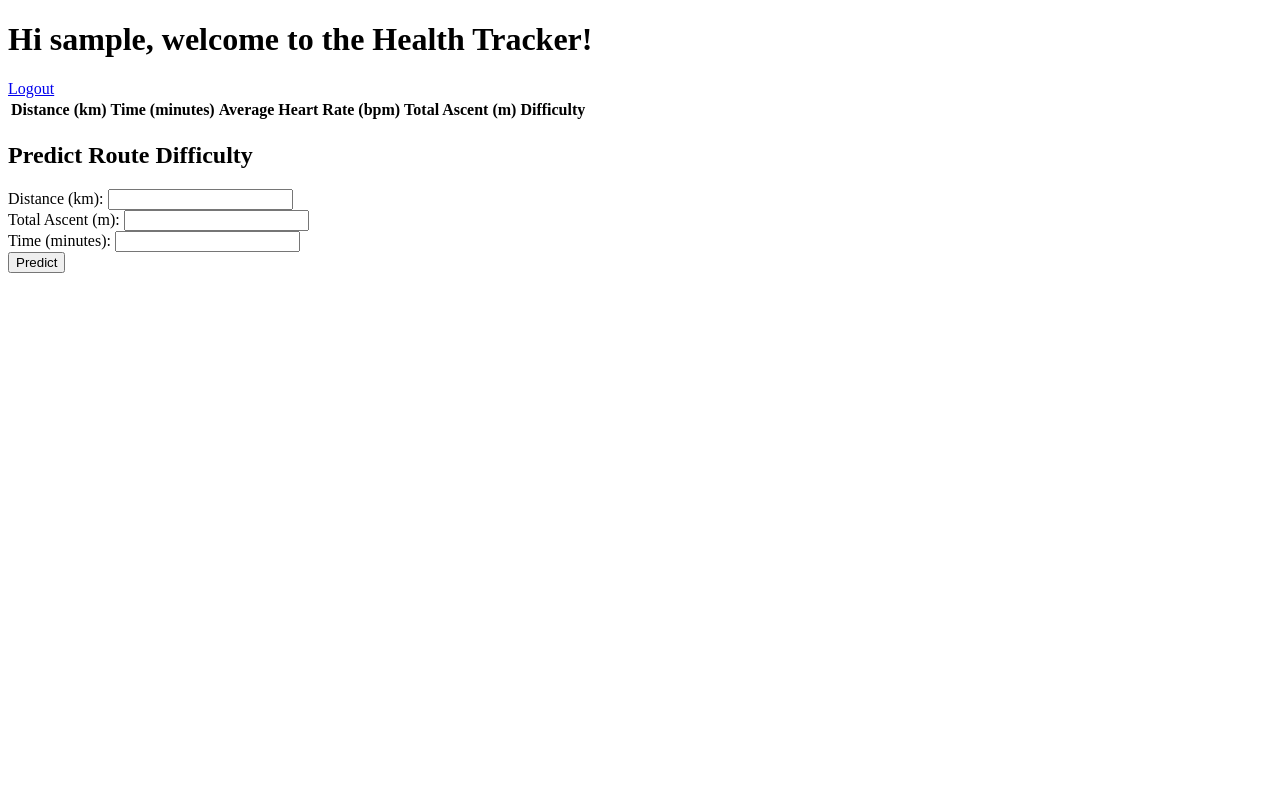
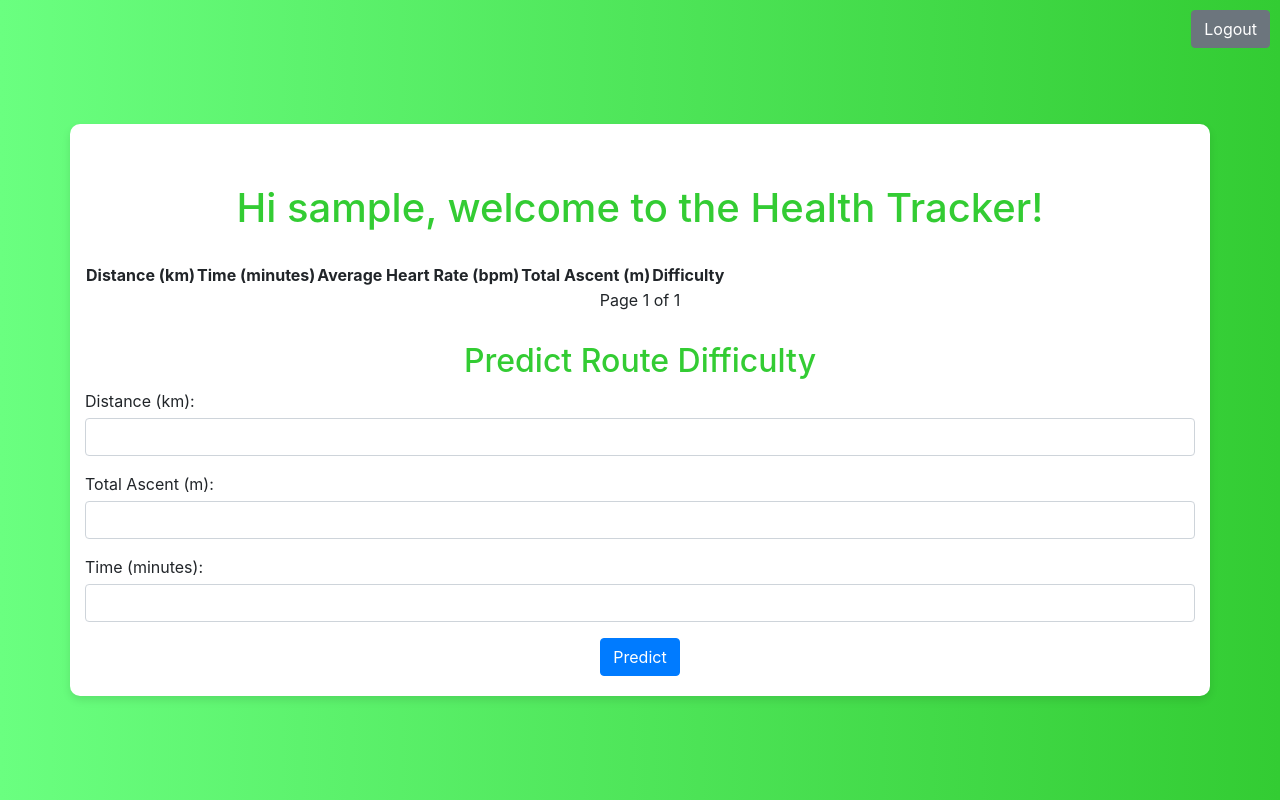
Before and after one commit to abyssis11/Health-tracker-v2, a Flask app: page / in a window 1280 px wide. Run offline with Flask 2, Linux system fonts and the light colour scheme; the visitor is signed in with stand-in values (Sample User, id 1); lists and menus that the app fills with data are empty; some libraries are stand-ins or nearby versions.

Commit message:
Table of data, pagination and final touches

```diff
--- a/health_tracker/app.py
+++ b/health_tracker/app.py
@@ -8,6 +8,7 @@ from kafka import KafkaConsumer
 import pandas as pd
 import json
 import os
+from flask_paginate import Pagination, get_page_parameter
 from sqlalchemy import create_engine
 from sqlalchemy.ext.declarative import declarative_base
 from sqlalchemy.orm import sessionmaker
@@ -188,18 +189,31 @@ def index():
     activities = session.query(UserActivity).filter(UserActivity.username == current_user.username).all()
     session.close()
 
-    context = {'user': user_id, 'activities': activities}
-    return render_template('index.html', context=context)
+    return render_template('index.html', user=user_id)
 
-@app.route('/activities')
+@app.route('/activities', methods=['GET'])
 @login_required
 def get_activities():
     session = SessionLocal()
-    activities = session.query(UserActivity).filter(UserActivity.username == current_user.username).all()
+
+    page = request.args.get('page', 1, type=int)
+    per_page = request.args.get('per_page', 10, type=int)
+
+    total_activities = session.query(UserActivity).filter(UserActivity.username == current_user.username).count()
+    activities = session.query(UserActivity)\
+        .filter(UserActivity.username == current_user.username)\
+        .offset((page - 1) * per_page)\
+        .limit(per_page)\
+        .all()
 
     session.close()
 
-    context = {'activities': activities}
+    context = {
+        'activities': activities,
+        'total_activities': total_activities,
+        'page': page,
+        'per_page': per_page,
+    }
     return render_template('partials/activities.html', context=context)
 
 @app.route('/predict', methods=['POST'])
@@ -221,8 +235,7 @@ def predict():
             tezina = 'moderated'
         else:
             tezina = 'hard'
-        context = {'prediction': tezina}
-        return render_template('partials/prediction.html', context=context)
+        return render_template('partials/prediction.html', prediction=tezina)
     else:
         app.logger.error(f"Prediction request failed: {response.text}")
         return jsonify({'error': 'Prediction failed'}), 500
--- a/health_tracker/requirements.txt
+++ b/health_tracker/requirements.txt
@@ -10,3 +10,4 @@ jinja2==3.0.3
 Werkzeug==2.0.1
 debugpy
 requests
+Flask-Paginate
--- /dev/null
+++ b/health_tracker/static/css/style.css
@@ -0,0 +1,204 @@
+body {
+    font-family: Arial, sans-serif;
+    background: linear-gradient(to right, #6aff80, #33cc33);
+    color: #333;
+    display: flex;
+    justify-content: center;
+    align-items: center;
+    height: 100vh;
+    margin: 0;
+}
+
+.container {
+    background: #fff;
+    padding: 60px 20px 20px; /* Increased top padding */
+    border-radius: 10px;
+    box-shadow: 0 4px 8px rgba(0, 0, 0, 0.1);
+    max-width: 800px;
+    width: 100%;
+    text-align: center;
+}
+
+.container h1 {
+    color: #33cc33;
+    margin-bottom: 30px; /* Added margin-bottom for spacing */
+}
+
+.container h2 {
+    color: #33cc33;
+    margin-top: 30px; /* Added margin-top for spacing */
+}
+
+.table-container {
+    min-height: 200px; /* Ensure enough space for the table */
+}
+
+.table {
+    width: 100%;
+    border-collapse: collapse;
+    margin-bottom: 20px;
+}
+
+.table th, .table td {
+    border: 1px solid #ddd;
+    padding: 8px;
+}
+
+.table th {
+    background-color: #33cc33;
+    color: white;
+}
+
+.table tr:nth-child(even) {
+    background-color: #f2f2f2;
+}
+
+.table tr:hover {
+    background-color: #ddd;
+}
+
+.form-group {
+    margin-bottom: 15px;
+    text-align: left;
+}
+
+.form-group label {
+    display: block;
+    margin-bottom: 5px;
+}
+
+.form-control {
+    width: calc(100% - 20px);
+    padding: 10px;
+    border: 1px solid #ddd;
+    border-radius: 5px;
+}
+
+.btn {
+    background: #33cc33;
+    color: #fff;
+    border: none;
+    padding: 10px 20px;
+    border-radius: 5px;
+    cursor: pointer;
+    font-size: 16px;
+}
+
+.btn-primary {
+    background: #33cc33;
+}
+
+.btn-secondary {
+    background: #6aff80;
+}
+
+.btn:hover {
+    background: #28a745;
+}
+
+a {
+    color: #33cc33;
+}
+
+a:hover {
+    text-decoration: underline;
+}
+
+.login-container {
+    background: #fff;
+    padding: 20px;
+    border-radius: 10px;
+    box-shadow: 0 4px 8px rgba(0, 0, 0, 0.1);
+    max-width: 400px;
+    width: 100%;
+    text-align: center;
+}
+
+.login-container h1 {
+    margin-bottom: 20px;
+    color: #33cc33;
+}
+
+.login-container .form-group {
+    margin-bottom: 15px;
+    text-align: left;
+}
+
+.login-container label {
+    display: block;
+    margin-bottom: 5px;
+}
+
+.login-container .form-control {
+    width: calc(100% - 20px);
+    padding: 10px;
+    border: 1px solid #ddd;
+    border-radius: 5px;
+}
+
+.login-container .btn {
+    background: #33cc33;
+    color: #fff;
+    border: none;
+    padding: 10px 20px;
+    border-radius: 5px;
+    cursor: pointer;
+    font-size: 16px;
+}
+
+.login-container .btn:hover {
+    background: #28a745;
+}
+
+.login-container a {
+    color: #33cc33;
+}
+
+.login-container a:hover {
+    text-decoration: underline;
+}
+
+.forms {
+    margin-bottom: 15px;
+    text-align: left;
+}
+
+.login-container label {
+    display: block;
+    margin-bottom: 5px;
+}
+
+.login-container input[type="text"],
+.login-container input[type="password"] {
+    width: calc(100% - 20px);
+    padding: 10px;
+    border: 1px solid #ddd;
+    border-radius: 5px;
+}
+
+.login-container input[type="submit"] {
+    background: #33cc33;
+    color: #fff;
+    border: none;
+    padding: 10px 20px;
+    border-radius: 5px;
+    cursor: pointer;
+    font-size: 16px;
+}
+
+.login-container input[type="submit"]:hover {
+    background: #28a745;
+}
+
+.login-container a {
+    color: #33cc33;
+}
+
+.login-container a:hover {
+    text-decoration: underline;
+}
+
+.login-container submit {
+    margin-bottom: 15px;
+    text-align: center;
+}
--- a/health_tracker/templates/index.html
+++ b/health_tracker/templates/index.html
@@ -4,51 +4,54 @@
     <meta charset="UTF-8">
     <meta name="viewport" content="width=device-width, initial-scale=1.0">
     <title>Health Tracker</title>
+    <link rel="stylesheet" href="{{ url_for('static', filename='css/style.css') }}">
+    <link rel="stylesheet" href="https://stackpath.bootstrapcdn.com/bootstrap/4.5.2/css/bootstrap.min.css">
     <script src="https://unpkg.com/htmx.org@1.7.0"></script>
+    <style>
+        .logout-btn {
+            position: absolute;
+            top: 10px;
+            right: 10px;
+        }
+        .main-content {
+            margin-top: 20px;
+        }
+        .table-container {
+            margin-top: 30px;
+        }
+    </style>
 </head>
 <body>
-    <h1>Hi {{context['user']}}, welcome to the Health Tracker!</h1>
-    <a href="{{ url_for('logout') }}">Logout</a>
-    <div id="activities" hx-get="/activities" hx-swap="innerHTML" hx-trigger="every 5s">
-        <table>
-            <thead>
-                <tr>
-                    <th>ID</th>
-                    <th>Username</th>
-                    <th>Distance (km)</th>
-                    <th>Time (minutes)</th>
-                    <th>Average Heart Rate (bpm)</th>
-                    <th>Total Ascent (m)</th>
-                    <th>Weight (kg)</th>
-                </tr>
-            </thead>
-            <tbody>
-                {% for activity in context['activities'] %}
-                <tr>
-                    <td>{{ activity.udaljenost }}</td>
-                    <td>{{ activity.vrijeme }}</td>
-                    <td>{{ activity.prosjecni_puls }}</td>
-                    <td>{{ activity.ukupni_uspon }}</td>
-                    <td>{{ activity.tezina }}</td>
-                </tr>
-                {% endfor %}
-            </tbody>
-        </table>
+    <div class="container main-content">
+        <div>
+            <h1>Hi {{ user }}, welcome to the Health Tracker!</h1>
+            <a href="{{ url_for('logout') }}" class="btn btn-secondary logout-btn">Logout</a>
+
+            <div id="activities" hx-get="/activities" hx-swap="innerHTML" hx-trigger="load, every 5s">
+                <!-- Initial content will be loaded here by HTMX -->
             </div>
 
             <h2>Predict Route Difficulty</h2>
             <form id="predict-form" hx-post="/predict" hx-target="#prediction-result" hx-swap="innerHTML">
+                <div class="form-group">
                     <label for="distance">Distance (km):</label>
-        <input type="number" step="0.1" name="Udaljenost" required><br>
+                    <input type="number" step="0.1" name="Udaljenost" class="form-control" required>
+                </div>
+                <div class="form-group">
                     <label for="ascent">Total Ascent (m):</label>
-        <input type="number" name="Ukupni uspon" required><br>
+                    <input type="number" name="Ukupni uspon" class="form-control" required>
+                </div>
+                <div class="form-group">
                     <label for="time">Time (minutes):</label>
-        <input type="number" name="Vrijeme" required><br>
-        <button type="submit">Predict</button>
+                    <input type="number" name="Vrijeme" class="form-control" required>
+                </div>
+                <button type="submit" class="btn btn-primary">Predict</button>
             </form>
 
             <div id="prediction-result">
                 <!-- Prediction results will be displayed here -->
             </div>
+        </div>
+    </div>
 </body>
 </html>
--- a/health_tracker/templates/partials/activities.html
+++ b/health_tracker/templates/partials/activities.html
@@ -1,3 +1,4 @@
+<div>
     <table>
         <thead>
             <tr>
@@ -20,3 +21,15 @@
             {% endfor %}
         </tbody>
     </table>
+
+    <!-- Pagination controls -->
+    <div>
+        {% if context['page'] > 1 %}
+        <button hx-get="/activities?page={{ context['page'] - 1 }}&per_page={{ context['per_page'] }}" hx-target="#activities" hx-swap="innerHTML">Previous</button>
+        {% endif %}
+        <span>Page {{ context['page'] }} of {{ (context['total_activities'] // context['per_page']) + 1 }}</span>
+        {% if context['page'] < (context['total_activities'] // context['per_page']) + 1 %}
+        <button hx-get="/activities?page={{ context['page'] + 1 }}&per_page={{ context['per_page'] }}" hx-target="#activities" hx-swap="innerHTML">Next</button>
+        {% endif %}
+    </div>
+</div>
--- a/health_tracker/templates/partials/prediction.html
+++ b/health_tracker/templates/partials/prediction.html
@@ -1 +1 @@
-<span>Difficulty of this route for you: {{context['prediction']}}</span>
+<span>Difficulty of this route for you: {{ prediction }}</span>
--- a/health_tracker/templates/register.html
+++ b/health_tracker/templates/register.html
@@ -3,10 +3,11 @@
   <head>
     <meta charset="utf-8">
     <meta name="viewport" content="width=device-width, initial-scale=1, shrink-to-fit=no">
+    <link rel="stylesheet" href="{{ url_for('static', filename='css/style.css') }}">
     <title>Register</title>
   </head>
   <body>
-    <div class="container">
+    <div class="login-container">
       <h1>Register</h1>
       <form method="POST" action="{{ url_for('register') }}">
         {{ form.hidden_tag() }}
@@ -34,7 +35,7 @@
           {{ form.resting_heart_rate.label }}
           {{ form.resting_heart_rate(class="form-control") }}
         </div>
-        <button type="submit" class="btn btn-primary">Register</button>
+        <button type="submit" class="btn btn-primary submit">Register</button>
       </form>
     </div>
   </body>
```
Also changed, not shown: health_tracker/templates/login.html (+27 -1 lines), data/Anonymous/activities-deni-kernjus_-_Copy_2.csv (added), data/deniker/activities-deni-kernjus_-_Copy_2.csv (added). Lines whose indentation alone changed are shown as unchanged.
